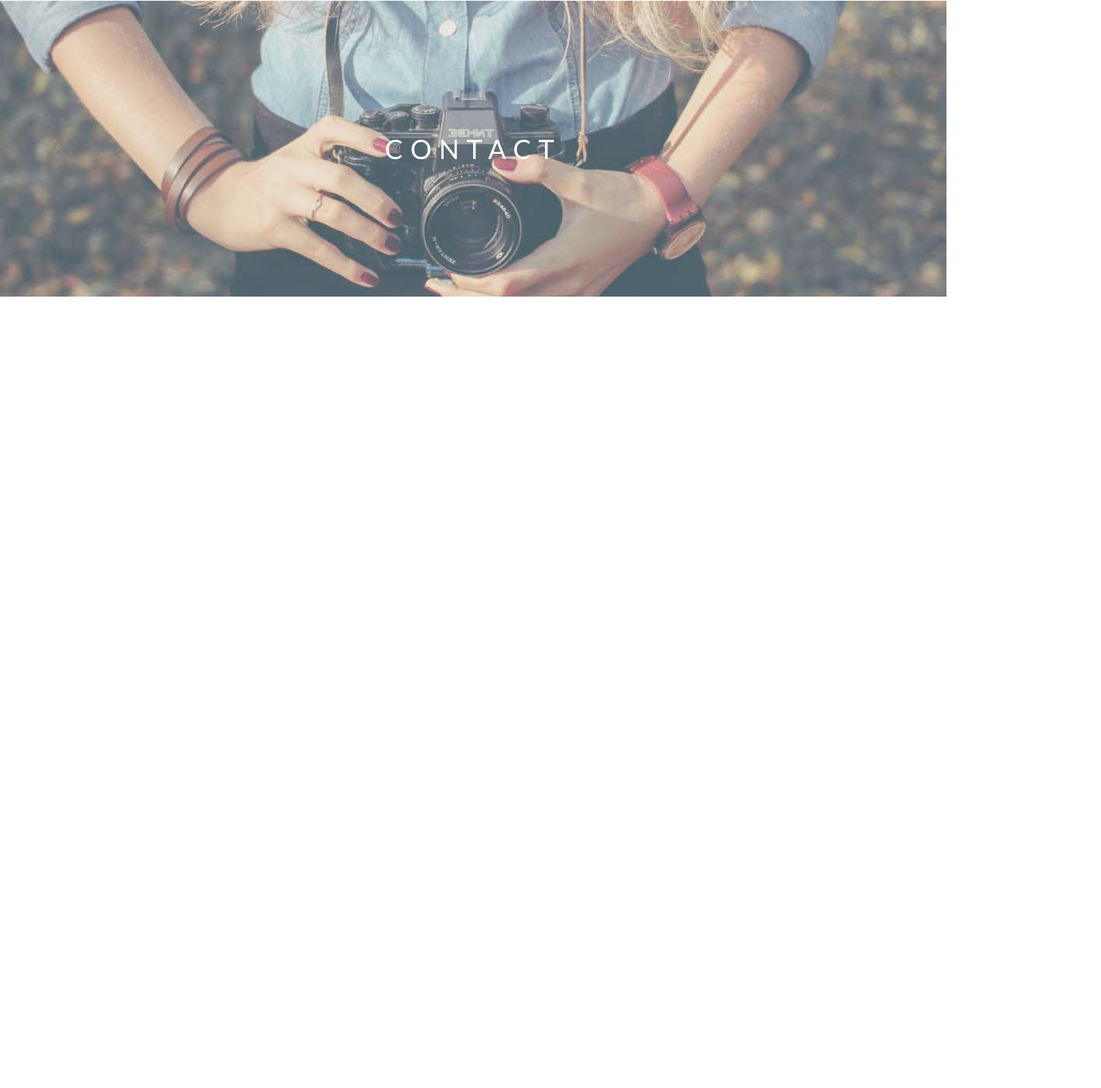
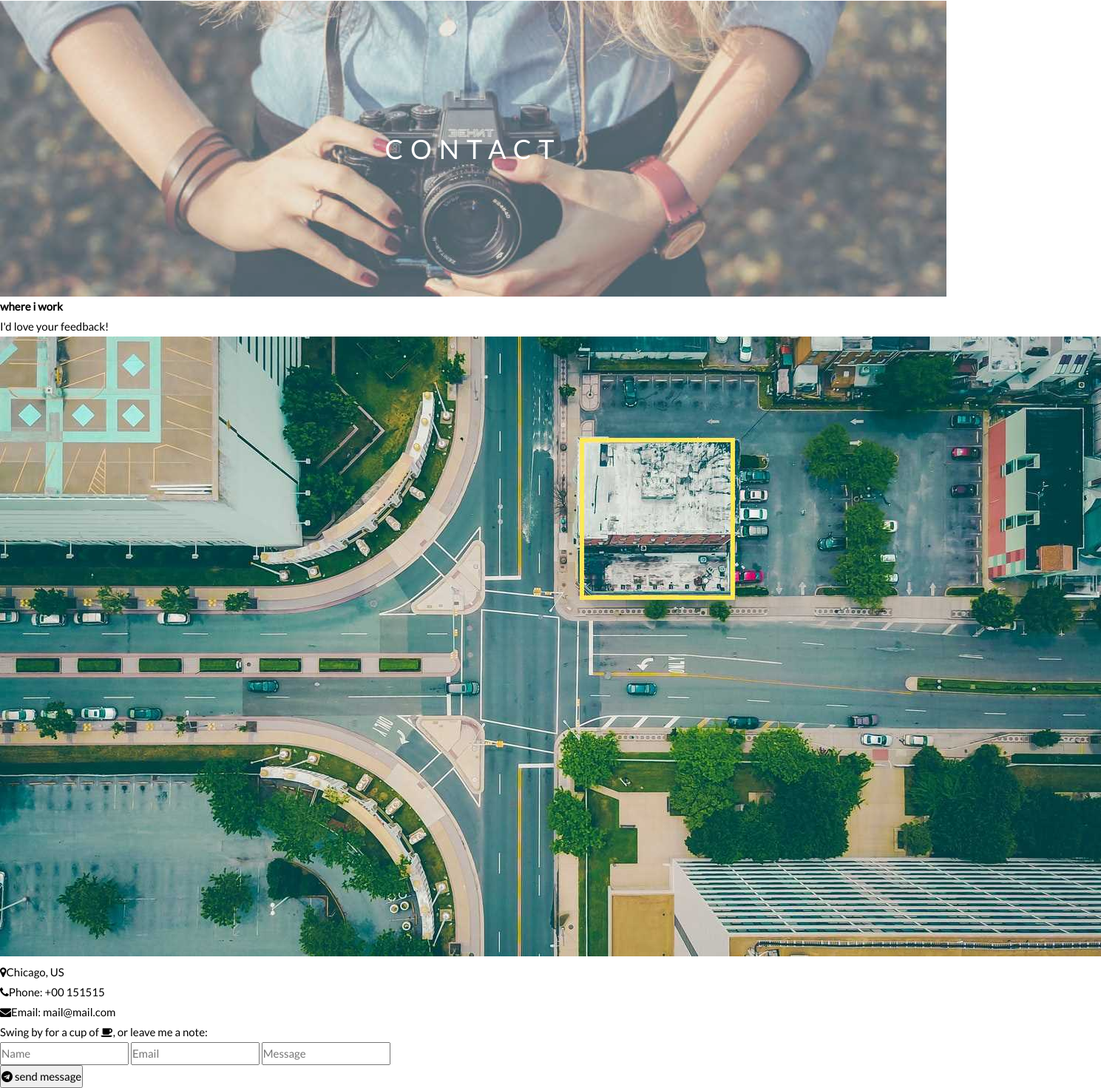
Before and after one commit to Suy4Dever/web-cv-template, a plain HTML site: page index.html in a window 1280 px wide. Shown: the part 2989-4460 px from the top of the page at 74% size, 1489 px wide, since content can reach past the window. Before the commit the page ends 3390 px from the top, so only its background shows below. Drawn offline with Linux system fonts and the light colour scheme.

Commit message:
add content of where I work part

```diff
--- a/index.html
+++ b/index.html
@@ -130,6 +130,38 @@
       <div class="contact-container">
         <p>contact</p>
       </div>
+      <div class="where-work-container">
+        <h3 class="where-work-header">where i work</h3>
+        <p class="where-work-title">I'd love your feedback!</p>
+        <div class="address-info-container">
+          <img src="./img/map.jpg" alt="Map of chicago" />
+          <div class="address-info-detail">
+            <p><span class="fa fa-map-marker"></span>Chicago, US</p>
+            <p><span class="fa fa-phone"></span>Phone: +00 151515</p>
+            <p>
+              <span class="fa fa-envelope last-info"></span>Email: mail@mail.com
+            </p>
+            <p>
+              Swing by for a cup of <span class="fa fa-coffee"></span>, or leave
+              me a note:
+            </p>
+          </div>
+        </div>
+        <form action="#">
+          <input type="text" id="name" name="name" placeholder="Name" />
+          <input type="email" id="email" name="email" placeholder="Email" />
+          <input
+            type="text"
+            id="message"
+            name="message"
+            placeholder="Message"
+          />
+        </form>
+        <button class="send-message-button">
+          <span class="fa fa-telegram"></span>
+          send message
+        </button>
+      </div>
     </article>
 
     <footer></footer>
```
Also changed, not shown: img/map.jpg (added).
